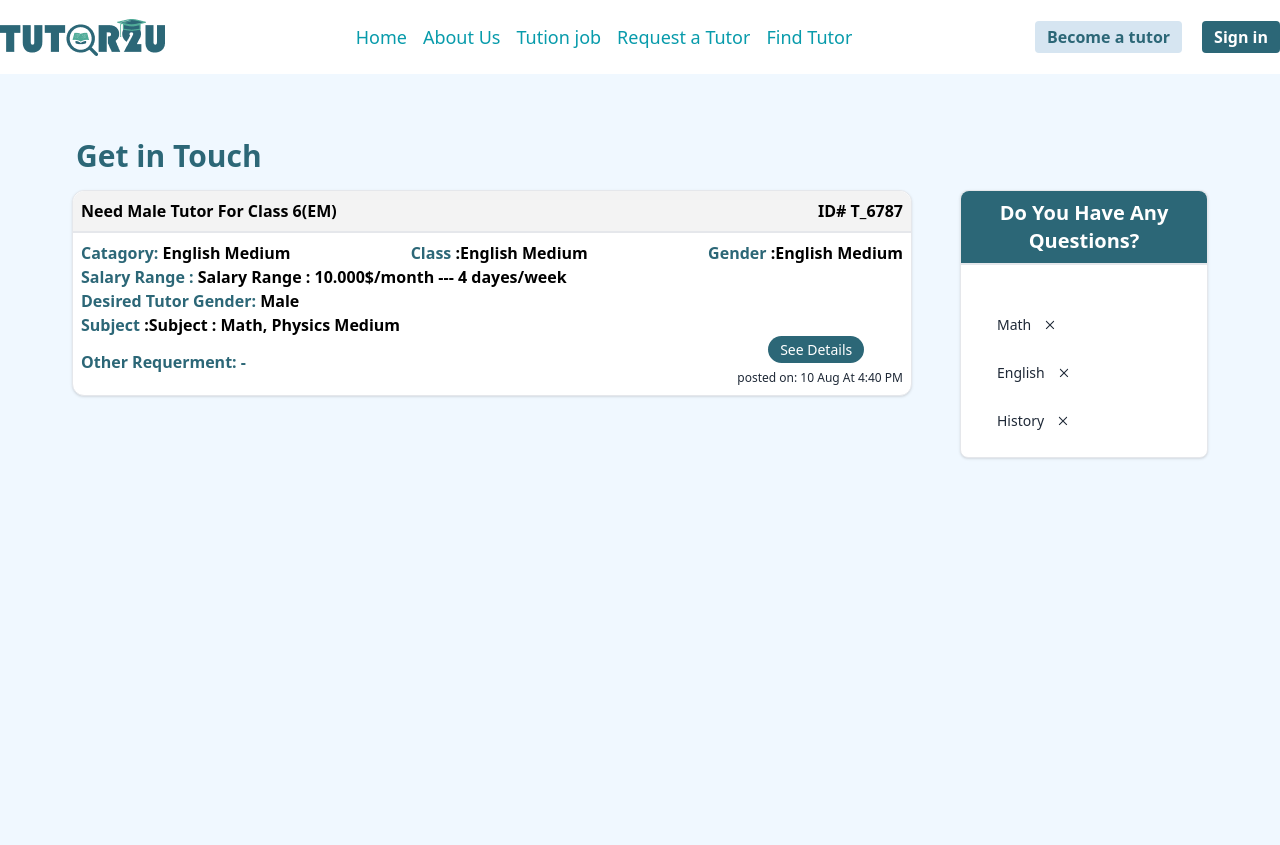
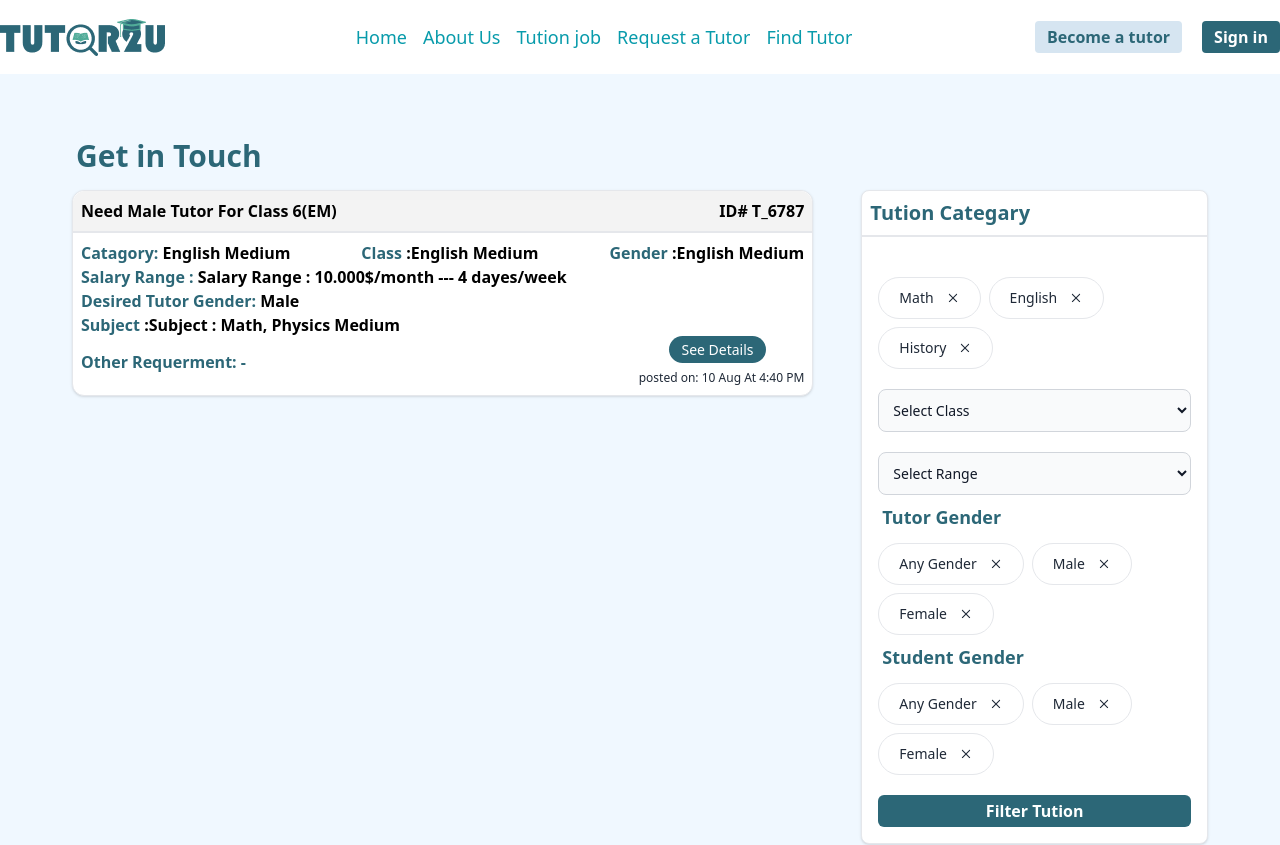
Before and after one commit to krazytofayel/tutor2u, a React (Vite) app: page /tutor_job in a window 1280 px wide. Shown: the top 845 px of the page. Built offline with nearby package versions, Linux system fonts and the light colour scheme; the HTML template or start-up script is replaced by a standard one.

Commit message:
tution job  page check complete

```diff
--- a/src/Components/Pages/TutionJob/TutionJob.jsx
+++ b/src/Components/Pages/TutionJob/TutionJob.jsx
@@ -19,14 +19,19 @@ const TutionJob = () => {
     { id: 2, buttoncontant: "English" },
     { id: 3, buttoncontant: "History" },
   ];
+  const ButtonData2 = [
+    { id: 1, buttoncontant: "Any Gender" },
+    { id: 2, buttoncontant: "Male" },
+    { id: 3, buttoncontant: "Female" },
+  ];
   return (
     <>
-       <div className={`z-10  ${navfix ? ' top-0 h-[9%] w-full fixed bg-white transition-all duration-300 ease-in-out ' : ''}`} >
+        <div className={`z-20  ${navfix ? ' top-0 h-[9%] md:h-[11.5%] lg:h-[11%] w-full fixed bg-white transition-all duration-300 ease-in-out ' : ''}`} >
         <Navbars className='relative ' />
 
       </div>
       <section className="Contact_Us_Middle ">
-        <div className="h-screen  bg-[#F0F8FF] lg:p-16">
+        <div className=" bg-[#F0F8FF] lg:p-16">
 
 
           <div className="container mx-auto">
@@ -35,7 +40,7 @@ const TutionJob = () => {
             <h3 className="text-2xl text-[#2c6777] md:text-3xl font-bold ml-3 mb-2 mx-3">Get in Touch</h3>
             <div className="grid grid-cols-12 gap-5 lg:gap-12  p-2">
 
-              <div className="col-span-12 lg:col-span-9 mb-6 lg:mb-0">
+              <div className="col-span-12 lg:col-span-8 mb-6 lg:mb-0">
 
                 <form action="" >
 
@@ -105,13 +110,13 @@ const TutionJob = () => {
 
               </div>
 
-              <div className="col-span-12 lg:col-span-3 ">
+              <div className="col-span-12 lg:col-span-4 ">
 
                 <div>
                   <div className=" w-auto  bg-white border border-gray-200 rounded-lg shadow ">
 
-                    <h5 className="mb-3 p-2 text-base font-semibold bg-[#2c6777] text-white text-center  rounded-t-lg  border-b-2 w-full md:text-xl ">
-                      Do You Have Any Questions?
+                    <h5 className="mb-3 p-2 text-base font-semibold  text-[#2c6777] text-start  rounded-t-lg  border-b-2 w-full md:text-xl ">
+                      Tution Categary
                     </h5>
 
 
@@ -122,7 +127,7 @@ const TutionJob = () => {
                           <button
                             key={btn.id}
                             type="button"
-                            className="text-gray-800 bg-white hover:bg-[#089bab] focus:ring-4 focus:outline-none focus:ring-blue-200 font-medium rounded-full text-sm px-5 py-2.5 text-center inline-flex items-center"
+                            className="text-gray-800 bg-white hover:bg-[#089bab] border focus:ring-4 focus:outline-none hover:text-white focus:ring-blue-200 font-medium rounded-full text-sm px-5 py-2.5 text-center inline-flex items-center"
 
                           >
                             {btn.buttoncontant}
@@ -130,6 +135,58 @@ const TutionJob = () => {
                           </button>
                         ))}
                       </div>
+
+                      <select id="countries" className="mt-5 bg-gray-50 border border-gray-300 text-gray-900 text-sm rounded-lg focus:ring-blue-500 focus:border-blue-500 block w-full p-2.5 ">
+                        <option >Select Class</option>
+                        <option value="US">5</option>
+                        <option value="CA">10</option>
+                        <option value="FR">12</option>
+                        <option value="DE">14</option>
+                      </select>
+                      <select id="countries" className="mt-5 bg-gray-50 border border-gray-300 text-gray-900 text-sm rounded-lg focus:ring-blue-500 focus:border-blue-500 block w-full p-2.5 ">
+                        <option >Select Range</option>
+                        <option value="US">500</option>
+                        <option value="CA">200</option>
+                        <option value="FR">100</option>
+                        <option value="DE">50</option>
+                      </select>
+
+                     <div>
+                     <h1 className='text-[#2c6777] ml-1 font-semibold mt-2 text-lg'>Tutor Gender</h1>
+                      <div className="flex flex-wrap  gap-2 mt-3">
+                        {ButtonData2.map((btn) => (
+                          <button
+                            key={btn.id}
+                            type="button"
+                            className="text-gray-800 bg-white hover:bg-[#089bab] border focus:ring-4 focus:outline-none hover:text-white focus:ring-blue-200 font-medium rounded-full text-sm px-5 py-2.5 text-center inline-flex items-center"
+
+                          >
+                            {btn.buttoncontant}
+                            <RxCross2 className="ml-3 h-3.5 w-3.5" />
+                          </button>
+                        ))}
+                      </div>
+                     </div>
+                     <div>
+                     <h1 className='text-[#2c6777] ml-1 font-semibold mt-2 text-lg'>Student Gender</h1>
+                      <div className="flex flex-wrap  gap-2 mt-3">
+                        {ButtonData2.map((btn) => (
+                          <button
+                            key={btn.id}
+                            type="button"
+                            className="text-gray-800 bg-white hover:bg-[#089bab] border focus:ring-4 focus:outline-none hover:text-white focus:ring-blue-200 font-medium rounded-full text-sm px-5 py-2.5 text-center inline-flex items-center"
+
+                          >
+                            {btn.buttoncontant}
+                            <RxCross2 className="ml-3 h-3.5 w-3.5" />
+                          </button>
+                        ))}
+                      </div>
+                     </div>
+
+                     <div>
+                      <button className='font-semibold text-[#fdffff] bg-[#2c6777] px-3 py-1 rounded-md w-full mt-5'>Filter Tution</button>
+                     </div>
 
                     </div>
 
```
